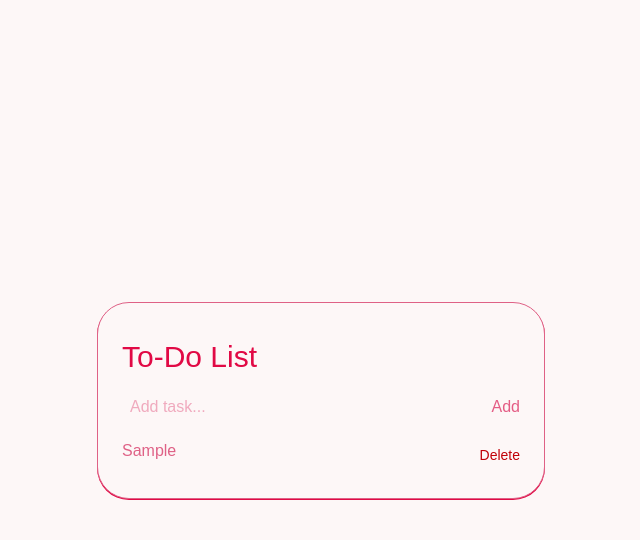
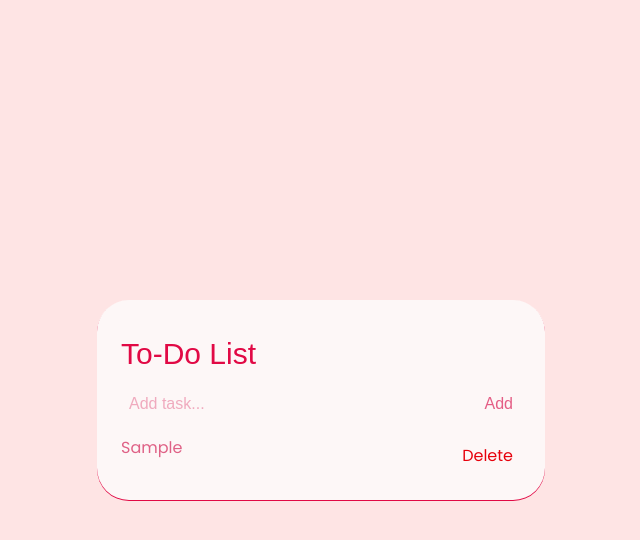
Before and after one commit to hrshthp/ToDoList, a Next.js app: page / in a window 1280 px wide. Both pictures are taken after typing "Sample" into the empty fields and a click on the button "Add". Shown: the top 540 px of the page, without its empty margins (319-959 px from the left). Built offline with nearby package versions, Linux system fonts and the light colour scheme; a web font is replaced by a local one.

Commit message:
changed bg colors

```diff
--- a/src/app/page.tsx
+++ b/src/app/page.tsx
@@ -1,18 +1,24 @@
 "use client";
 import { use, useState } from "react";
 import { BBH_Sans_Bartle } from "next/font/google";
+import { Poppins } from "next/font/google";
 const BBH = BBH_Sans_Bartle({
   variable: "--font-geist-sans",
   subsets: ["latin"],
   weight: ["400"],
 });
+const pops = Poppins({
+  weight: ["100", "200", "300", "400", "500", "600"],
+});
 export default function todo() {
   const [task, setTask] = useState("");
   const [todo, setTodo] = useState<string[]>([]);
 
+  const cap = (text: string) => text.charAt(0).toUpperCase() + text.slice(1);
+
   const addTask = () => {
     if (!task.trim()) return;
-    setTodo([...todo, task]);
+    setTodo([...todo, cap(task.trim())]);
     setTask("");
   };
   const deleteTask = (index: number) => {
@@ -20,10 +26,10 @@ export default function todo() {
   };
   return (
     <>
-      <div className="min-h-screen justify-center items-center flex  bg-[#fdf7f7]">
-        <div className="bg-[#fdf7f7] border  border-[#df6186] items-center max-w-md w-full shadow-[#e10945] shadow-2xs  rounded-4xl p-6">
+      <div className="min-h-screen justify-center items-center flex  bg-[#fee4e4]">
+        <div className="bg-[#fdf7f7] border-1.3  border-[#df6186] items-center max-w-md w-full shadow-[#e10945] shadow-2xs  rounded-4xl p-6">
           <h1
-            className={`text-3xl font-extrabold my-3 text-[#e10945] justify-between ${BBH.className}`}
+            className={`text-3xl mb-3 font-extrabold my-3 text-[#e10945] justify-between ${BBH.className}`}
           >
             To-Do List
           </h1>
@@ -31,23 +37,29 @@ export default function todo() {
             <input
               placeholder="Add task..."
               value={task}
-              onChange={(e) => setTask(e.target.value)}
+              onChange={(e) => {
+                const value = e.target.value;
+                setTask(value.charAt(0).toUpperCase() + value.slice(1));
+              }}
               onKeyDown={(e) => e.key == "Enter" && addTask()}
-              className="rounded-2xl focus:ring-0 focus:outline-[#df6186] w-full active:ring-[#df6186] p-2 bg-[] justify-between text-[#e45d85] border-[#e45d85]"
+              className="rounded-2xl focus:ring-0 focus:outline-[#df6186] focus:outline-border-1.3 w-full active:ring-[#df6186] p-2 bg-[] justify-between text-[#e45d85] border-[#e45d85]"
             />
-            <button className="text-[#e45d85] ml-2" onClick={addTask}>
+            <button
+              className={`text-[#e45d85] ml-2 ${BBH.className} hover:rounded-full p-2 hover:cursor-pointer hover:text-[#fdf7f7] hover:bg-[#df6186]`}
+              onClick={addTask}
+            >
               Add
             </button>{" "}
           </div>
-          <ul className="space-y-2">
+          <ul className={` ${pops.className}`}>
             {todo.map((todo, index) => (
               <li
                 key={index}
-                className="flex justify-between my-0.75 text-[#df6186] space-y-2"
+                className="flex justify-between mt-2 text-[#df6186] space-y-2"
               >
                 <span>{todo}</span>
                 <button
-                  className="text-red-700 text-sm "
+                  className={` text-red-600 ${pops.className} hover:rounded-full p-2 hover:cursor-pointer hover:text-[#fcfcfc] hover:bg-[#c50000]`}
                   onClick={() => deleteTask(index)}
                 >
                   Delete
```
